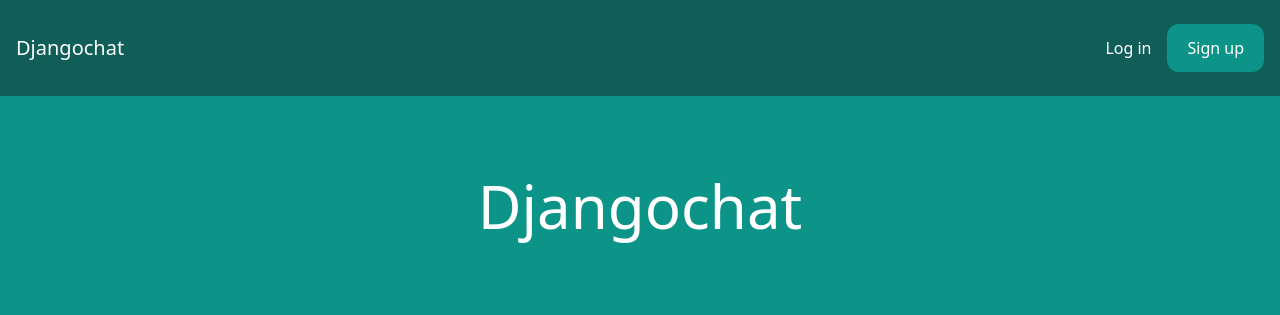
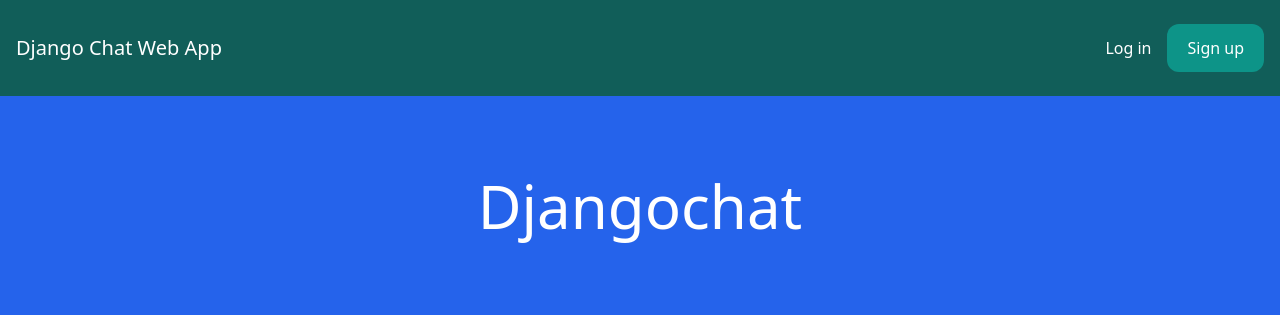
Before and after one commit to SteinOveHelset/djangochat, a Django app: page / in a window 1280 px wide. Shown: the top 315 px of the page. Run offline with Django 4.2, Linux system fonts and the light colour scheme; some libraries are stand-ins or nearby versions.

Commit message:
Update base.html

```diff
--- a/core/templates/core/base.html
+++ b/core/templates/core/base.html
@@ -1,14 +1,10 @@
 <!DOCTYPE html>
-
 <html>
 <head>
     <meta charset="utf-8">
     <meta name="viewport" content="width=device-width, initial-scale=1">
-
     <title>{% block title %}{% endblock %}Djangochat</title>
-
     <script src="https://cdn.tailwindcss.com"></script>
-
     <style>
         .messages {
             height: 400px;
@@ -16,30 +12,34 @@
         }
     </style>
 </head>
-
-    <body class="bg-teal-600">
+<body class="bg-blue-600">
     <nav class="flex items-center justify-between px-4 py-6 bg-teal-800">
         <div>
-                <a href="/" class="text-xl text-white">Djangochat</a>
+            <a href="/" class="text-xl text-white">Django Chat Web App</a>
         </div>
-
         <div class="flex items-center space-x-4">
             {% if request.user.is_authenticated %}
             <a href="/rooms/" class="text-white hover:text-gray-200">Rooms</a>
-
-                    <a href="/logout/" class="px-5 py-3 rounded-xl text-white bg-teal-600 hover:bg-teal-700">Log out</a>
+            <!-- Modified logout link to act on click -->
+            <a href="#" id="logoutLink" class="px-5 py-3 rounded-xl text-white bg-teal-600 hover:bg-teal-700" role="button">Log out</a>
             {% else %}
             <a href="/login/" class="text-white hover:text-gray-200">Log in</a>
-
             <a href="/signup/" class="px-5 py-3 rounded-xl text-white bg-teal-600 hover:bg-teal-700">Sign up</a>
             {% endif %}
         </div>
     </nav>
-
-        {% block content %}
-        {% endblock %}
-
-        {% block scripts %}
-        {% endblock %}
+    <!-- Hidden logout form -->
+    <form id="logoutForm" action="{% url 'logout' %}" method="post" style="display: none;">
+        {% csrf_token %}
+    </form>
+    {% block content %}{% endblock %}
+    {% block scripts %}{% endblock %}
+    <!-- JavaScript to submit the hidden form -->
+    <script>
+        document.getElementById('logoutLink').addEventListener('click', function(event) {
+            event.preventDefault(); // Prevent the default link action
+            document.getElementById('logoutForm').submit(); // Submit the hidden logout form
+        });
+    </script>
 </body>
 </html>
```
Lines whose indentation alone changed are shown as unchanged.
